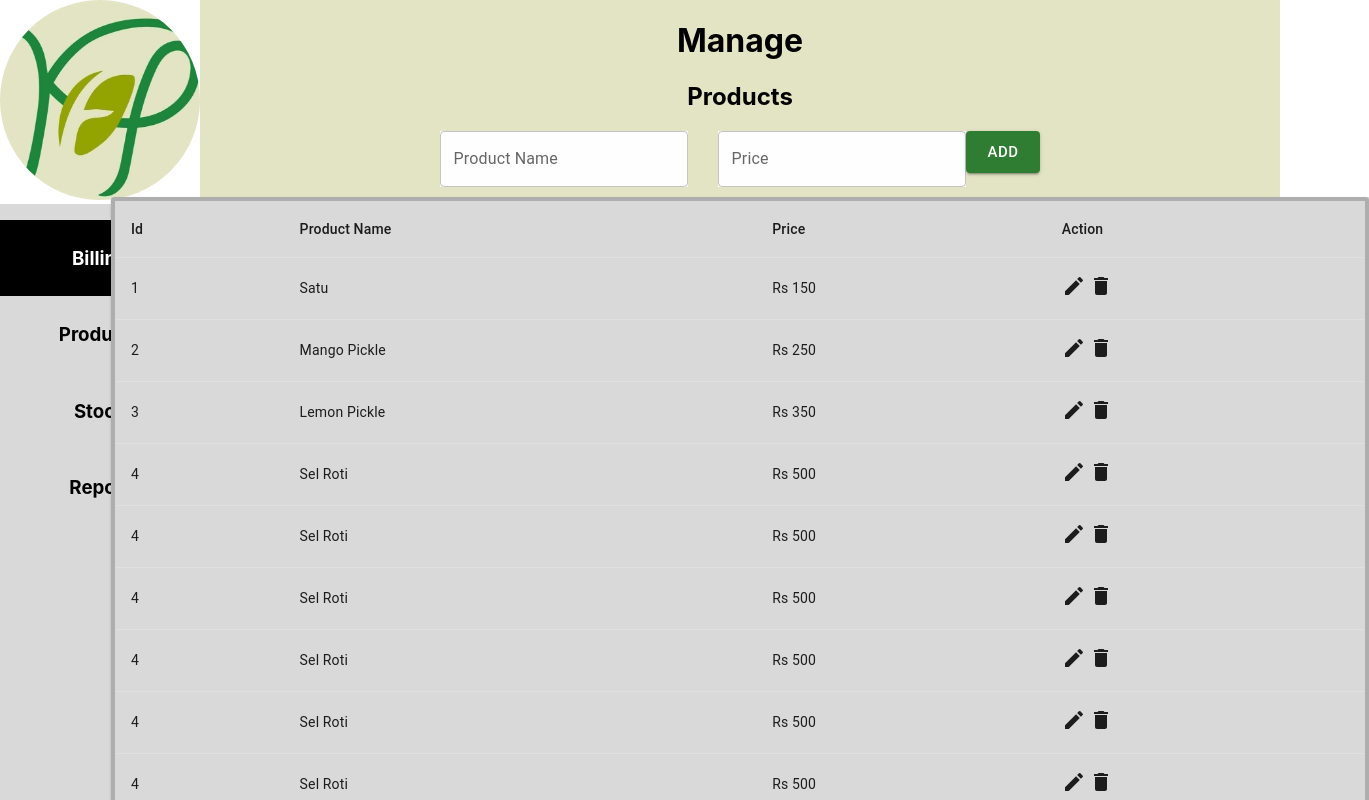
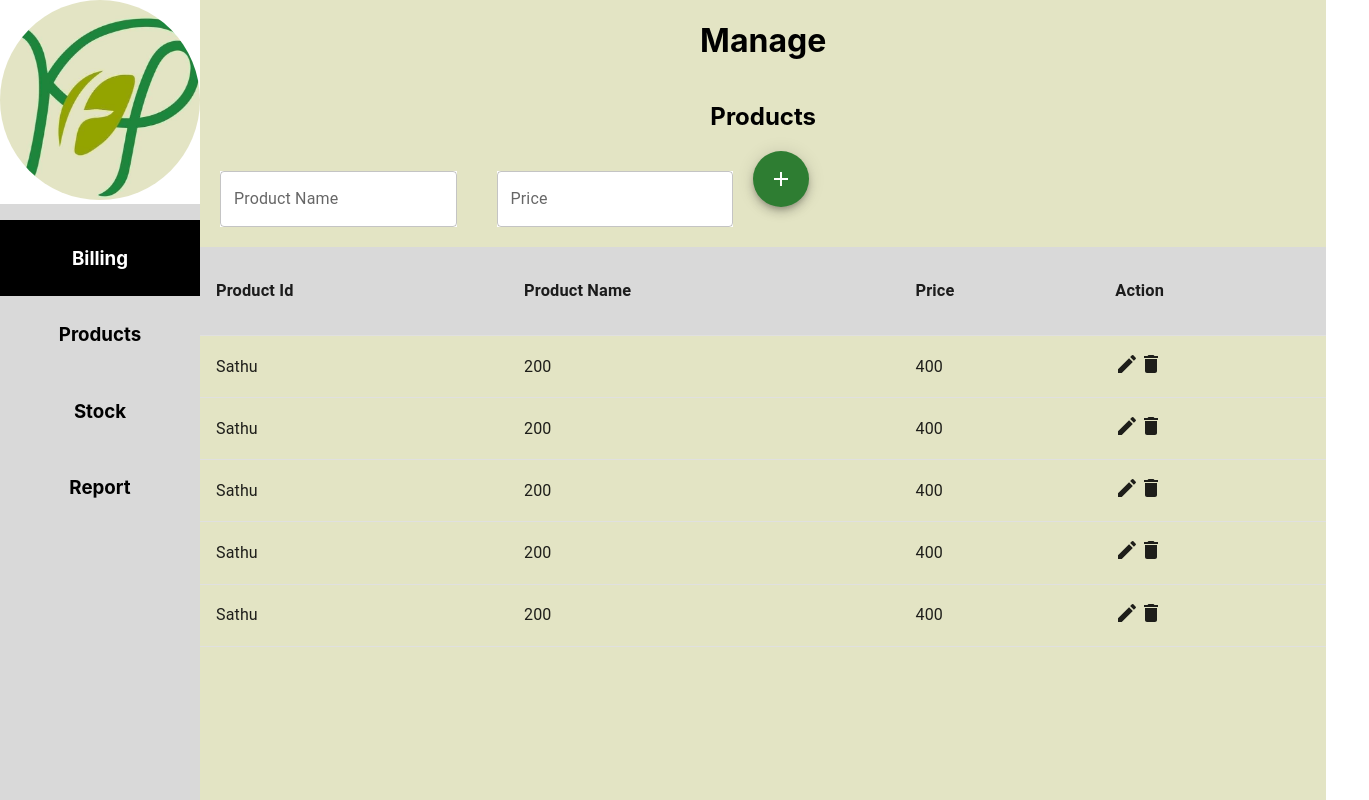
Before and after one commit to unchhohang/Kalpa, a React (Create React App) app: page /products in a window 1280 px wide. Shown: the top 800 px of the page, 1369 px wide, since content can reach past the window. Built offline with nearby package versions, Linux system fonts and the light colour scheme.

Commit message:
Front page is almost ready

```diff
--- a/package.json
+++ b/package.json
@@ -6,13 +6,14 @@
     "@emotion/react": "^11.10.5",
     "@emotion/styled": "^11.10.5",
     "@material-ui/styles": "^4.11.5",
-    "@mui/icons-material": "^5.10.15",
-    "@mui/material": "^5.10.15",
+    "@mui/icons-material": "^5.10.16",
+    "@mui/material": "^5.10.16",
     "@mui/styled-engine-sc": "^5.10.14",
     "@mui/x-date-pickers": "^5.0.9",
     "@testing-library/jest-dom": "^5.16.5",
     "@testing-library/react": "^13.4.0",
     "@testing-library/user-event": "^13.5.0",
+    "axios": "^1.2.0",
     "moment": "^2.29.4",
     "react": "^18.2.0",
     "react-dom": "^18.2.0",
--- a/src/component/DateReport.jsx
+++ b/src/component/DateReport.jsx
@@ -20,6 +20,7 @@ export default function DateReport(props) {
 
   return (
     <div>
+      <h1>Bill Section</h1>
       <div>
         <span>
           <DesktopDatePicker
--- a/src/component/Products.jsx
+++ b/src/component/Products.jsx
@@ -1,140 +1,245 @@
+/**
+ * Screen for billing
+ */
 
-import billingCss from '../css/products.module.css'
-import React from 'react';
-import Button from '@mui/material/Button';
-import Table from '@mui/material/Table';
-import TableBody from '@mui/material/TableBody';
-import TableCell from '@mui/material/TableCell';
-import TableContainer from '@mui/material/TableContainer';
-import TableHead from '@mui/material/TableHead';
-import TableRow from '@mui/material/TableRow';
-import Paper from '@mui/material/Paper';
-import TextField from '@mui/material/TextField';
-import EditIcon from '@mui/icons-material/Edit';
-import DeleteIcon from '@mui/icons-material/Delete';
-import { Stack } from '@mui/material';
+import {
+  Table,
+  TableBody,
+  TableCell,
+  TableContainer,
+  TableHead,
+  TableRow,
+  TextField,
+  Typography,
+} from "@mui/material";
+import EditIcon from "@mui/icons-material/Edit";
+import AddIcon from "@mui/icons-material/Add";
+import Delete from "@mui/icons-material/Delete";
+import { Fab } from "@mui/material";
+import ProductCss from "../css/products.module.css"
 
-function createData(id, name, price) {
-  return { id, name, price};
-}
-
-const rows = [
-  createData(1, "Satu", "Rs 150"),
-  createData(2, "Mango Pickle", "Rs 250"),
-  createData(3, "Lemon Pickle", "Rs 350"),
-  createData(4, "Sel Roti", "Rs 500"),
-  createData(4, "Sel Roti", "Rs 500"),
-  createData(4, "Sel Roti", "Rs 500"),
-  createData(4, "Sel Roti", "Rs 500"),
-  createData(4, "Sel Roti", "Rs 500"),
-  createData(4, "Sel Roti", "Rs 500"),
-  createData(4, "Sel Roti", "Rs 500"),
-  createData(4, "Sel Roti", "Rs 500"),
-  createData(1, "Satu", "Rs 150"),
-  createData(2, "Mango Pickle", "Rs 250"),
-  createData(3, "Lemon Pickle", "Rs 350"),
-  createData(4, "Sel Roti", "Rs 500"),
-  createData(4, "Sel Roti", "Rs 500"),
-  createData(4, "Sel Roti", "Rs 500"),
-  createData(4, "Sel Roti", "Rs 500"),
-  createData(4, "Sel Roti", "Rs 500"),
-  createData(4, "Sel Roti", "Rs 500"),
-  createData(4, "Sel Roti", "Rs 500"),
-  createData(4, "Sel Roti", "Rs 500")
-];
-
-const tableStyling = {
-  padding: "20px 40px"
-};
-
-function Products() {
+export default function Billing() {
   return (
-    <div className="container" style={{'min-width': "80vw"}}>
-    <div>
-      <div>
+    <div className="container">
       <h1>Manage</h1>
       <h2>Products</h2>
+
+      <div className="customer-inputs">
+        <div className="billing-customer-input">
+          <TextField
+            sx={{ borderColor: "#D9D9D9", backgroundColor: "#FFFFFF" }}
+            label="Product Name"
+            variant="outlined"
+          />
         </div>
+        <div className="billing-customer-input">
+          <TextField
+            sx={{ borderColor: "#D9D9D9", backgroundColor: "#FFFFFF" }}
+            label="Price"
+            variant="outlined"
+          />
         </div>
-    <form>
-    <TextField style={{
-    marginRight: "30px",
-    backgroundColor: "#FFFEFE"
-    }}
-     id="outlined-basic" label="Product Name" variant="outlined"/>
-    <TextField style={{
-      backgroundColor: "#FFFEFE"
-    }}
-    id="outlined-basic" label="Price" variant="outlined"/>
 
-    <Button
-    className="button"
-    variant="contained"
-    color="success"
-    size="large">
-    ADD
-    </Button>
-    </form>
-
-    <div className="table-container" style = {{'align-self':'center'}}   >
-      <TableContainer component={Paper}
-      sx={{
-        border: "4px solid rgba(0,0,0,0.2)",
-        backgroundColor: '#D9D9D9',
-        padding: 0,
-        width: 1250,
-        height: 750,
-        // margin: 10,
-        "&::-webkit-scrollbar": {
-          width: 10
-        },
-        "&::-webkit-scrollbar-track": {
-          backgroundColor: "#D9D9D9"
-        },
-        "&::-webkit-scrollbar-thumb": {
-          backgroundColor: "#9D9898",
-          borderRadius: 10
-        },
-        overflowX: "hidden"
-      }}>
-    <Table  sx={{
-          tableLayout: "auto",
-          width: "max-content"
-        }}/>
-      <Table aria-label="simple table">
-       <TableHead>
-
+        <Fab className="add-btn" size="large" color="success" aria-label="add">
+          <AddIcon />
+        </Fab>
+      </div>
+      <div>
+        <TableContainer className={ProductCss.producttable}>
+          <Table sx={{ minWidth: 650 }} aria-label="simple table">
+            <TableHead sx={{ backgroundColor: "#D9D9D9" }}>
               <TableRow>
-
-           <TableCell align="left">Id</TableCell>
-           <TableCell align="left">Product Name</TableCell>
-           <TableCell align="left">Price</TableCell>
-           <TableCell align="left">Action</TableCell>
-
+                <TableCell>
+                  <h3>Product Id</h3>
+                </TableCell>
+                <TableCell>
+                  <h3>Product Name</h3>
+                </TableCell>
+                <TableCell>
+                  <h3>Price</h3>
+                </TableCell>
+                <TableCell>
+                  <h3>Action</h3>
+                </TableCell>
               </TableRow>
             </TableHead>
             <TableBody>
-         {rows.map((row) => (
-            <TableRow key={row.right}>
-             <TableCell align="left">{row.id}</TableCell>
-             <TableCell align="left">{row.name}</TableCell>
-             <TableCell align="left">{row.price}</TableCell>
-             <TableCell align="left"><EditIcon/> <DeleteIcon/></TableCell>
-
+              <TableRow
+                // key={}
+                sx={{ "&:last-child td, &:last-child th": { border: 0 } }}
+              >
+                <TableCell>
+                  <Typography>Sathu</Typography>
+                </TableCell>
+                <TableCell>
+                  <Typography>200</Typography>
+                </TableCell>
+                <TableCell>
+                  <Typography>400</Typography>
+                </TableCell>
+                <TableCell align="left">
+                  <EditIcon />
+                  <Delete />
+                </TableCell>
               </TableRow>
-         ))}
+              <TableRow
+                // key={}
+                sx={{ "&:last-child td, &:last-child th": { border: 0 } }}
+              >
+                <TableCell>
+                  <Typography>Sathu</Typography>
+                </TableCell>
+                <TableCell>
+                  <Typography>200</Typography>
+                </TableCell>
+                <TableCell>
+                  <Typography>400</Typography>
+                </TableCell>
+                <TableCell align="left">
+                  <EditIcon />
+                  <Delete />
+                </TableCell>
+              </TableRow>
+              <TableRow
+                // key={}
+                sx={{ "&:last-child td, &:last-child th": { border: 0 } }}
+              >
+                <TableCell>
+                  <Typography>Sathu</Typography>
+                </TableCell>
+                <TableCell>
+                  <Typography>200</Typography>
+                </TableCell>
+                <TableCell>
+                  <Typography>400</Typography>
+                </TableCell>
+                <TableCell align="left">
+                  <EditIcon />
+                  <Delete />
+                </TableCell>
+              </TableRow>
+              <TableRow
+                // key={}
+                sx={{ "&:last-child td, &:last-child th": { border: 0 } }}
+              >
+                <TableCell>
+                  <Typography>Sathu</Typography>
+                </TableCell>
+                <TableCell>
+                  <Typography>200</Typography>
+                </TableCell>
+                <TableCell>
+                  <Typography>400</Typography>
+                </TableCell>
+                <TableCell align="left">
+                  <EditIcon />
+                  <Delete />
+                </TableCell>
+              </TableRow>
+              <TableRow
+                // key={}
+                sx={{ "&:last-child td, &:last-child th": { border: 0 } }}
+              >
+                <TableCell>
+                  <Typography>Sathu</Typography>
+                </TableCell>
+                <TableCell>
+                  <Typography>200</Typography>
+                </TableCell>
+                <TableCell>
+                  <Typography>400</Typography>
+                </TableCell>
+                <TableCell align="left">
+                  <EditIcon />
+                  <Delete />
+                </TableCell>
+              </TableRow>
+              <TableRow
+                // key={}
+                sx={{ "&:last-child td, &:last-child th": { border: 0 } }}
+              >
+                <TableCell>
+                  <Typography>Sathu</Typography>
+                </TableCell>
+                <TableCell>
+                  <Typography>200</Typography>
+                </TableCell>
+                <TableCell>
+                  <Typography>400</Typography>
+                </TableCell>
+                <TableCell align="left">
+                  <EditIcon />
+                  <Delete />
+                </TableCell>
+              </TableRow>
+              <TableRow
+                // key={}
+                sx={{ "&:last-child td, &:last-child th": { border: 0 } }}
+              >
+                <TableCell>
+                  <Typography>Sathu</Typography>
+                </TableCell>
+                <TableCell>
+                  <Typography>200</Typography>
+                </TableCell>
+                <TableCell>
+                  <Typography>400</Typography>
+                </TableCell>
+                <TableCell align="left">
+                  <EditIcon />
+                  <Delete />
+                </TableCell>
+                </TableRow>
+                <TableRow>
+                <TableCell>
+                  <Typography>Sathu</Typography>
+                </TableCell>
+                <TableCell>
+                  <Typography>200</Typography>
+                </TableCell>
+                <TableCell>
+                  <Typography>400</Typography>
+                </TableCell>
+                <TableCell align="left">
+                  <EditIcon />
+                  <Delete />
+                </TableCell>
+                </TableRow>
+                <TableRow>
+                <TableCell>
+                  <Typography>Sathu</Typography>
+                </TableCell>
+                <TableCell>
+                  <Typography>200</Typography>
+                </TableCell>
+                <TableCell>
+                  <Typography>400</Typography>
+                </TableCell>
+                <TableCell align="left">
+                  <EditIcon />
+                  <Delete />
+                </TableCell>
+                </TableRow>
+                <TableRow>
+                <TableCell>
+                  <Typography>Sathu</Typography>
+                </TableCell>
+                <TableCell>
+                  <Typography>200</Typography>
+                </TableCell>
+                <TableCell>
+                  <Typography>400</Typography>
+                </TableCell>
+                <TableCell align="left">
+                  <EditIcon />
+                  <Delete />
+                </TableCell>
+              </TableRow>
             </TableBody>
-
-
           </Table>
-
-
         </TableContainer>
       </div>
+      <div></div>
     </div>
-
-
-  )
+  );
 }
-
-export default Products
--- a/src/component/Stock.jsx
+++ b/src/component/Stock.jsx
@@ -1,108 +1,136 @@
-/*
-* Stock screen component
+/**
+ * Screen for Stock
  */
 
-import React from 'react';
-import Table from '@mui/material/Table';
-import TableBody from '@mui/material/TableBody';
-import TableCell from '@mui/material/TableCell';
-import TableContainer from '@mui/material/TableContainer';
-import TableHead from '@mui/material/TableHead';
-import TableRow from '@mui/material/TableRow';
-import Paper from '@mui/material/Paper';
-import TextField from '@mui/material/TextField';
+ import {
+  Table,
+  TableBody,
+  TableCell,
+  TableContainer,
+  TableHead,
+  TableRow,
+  Typography,
+} from "@mui/material";
 import EditIcon from '@mui/icons-material/Edit';
-import DeleteIcon from '@mui/icons-material/Delete';
-import "../css/main.css";
-
-function createData( no,name, quantity) {
-  return { no, name, quantity};
-}
-
-const rows = [
-  createData("1","Satu", " 150"),
-  createData("2", "Mango Pickle", " 250"),
-  createData( "3","Lemon Pickle", " 350"),
-  createData( "4","Sel Roti", " 500"),
-  createData("5","Satu", " 150"),
-  createData( "6","Mango Pickle", " 250"),
-  createData( "7","Lemon Pickle", " 350"),
-  createData( "8","Sel Roti", " 500"),
-  createData("9","Satu", " 150"),
-  createData("10", "Mango Pickle", " 250"),
-  createData( "11","Lemon Pickle", " 350"),
-  createData( "12","Sel Roti", " 500"),
-  createData("13","Satu", " 150"),
-  createData( "14","Mango Pickle", " 250"),
-  createData( "15","Lemon Pickle", " 350"),
-  createData( "16","Sel Roti", " 500")
+import Delete from "@mui/icons-material/Delete";
 
 
-];
+export default function Billing() {
+  return (
+    <div className="container">
+      <h1>Manage</h1>
+      <h2>Stock</h2>
 
-function Stock() {
-  return (
-    <div className="container" style={{'min-width': "80vw"}}>
+
 
       <div>
-        <h1>Manage</h1>
-        <h2>Stock</h2>
-      </div>
-
-    <div className="table-container" style = {{'align-self':'center'}}   >
-      <TableContainer component={Paper}
-      sx={{
-        border: "2px solid rgba(0,0,0,0.2)",
-        backgroundColor: '#D9D9D9',
-        padding: 1,
-        width: 1250,
-        height: 750,
-        // margin: 10,
-        "&::-webkit-scrollbar": {
-          width: 10
-        },
-        "&::-webkit-scrollbar-track": {
-          backgroundColor: "#D9D9D9"
-        },
-        "&::-webkit-scrollbar-thumb": {
-          backgroundColor: "#9D9898",
-          borderRadius: 20
-        },
-        overflowX: "hidden"
-      }}>
-    <Table  sx={{
-          tableLayout: "auto",
-          width: "max-content"
-        }}/>
-      <Table aria-label="simple table">
-       <TableHead>
+        <TableContainer className="billing-action-table">
+          <Table sx={{ minWidth: 650}} aria-label="simple table">
+            <TableHead sx={{backgroundColor: '#D9D9D9'}}>
               <TableRow>
-           <TableCell align="right">No</TableCell>
-           <TableCell align="right">Stock Name</TableCell>
-           <TableCell align="right">Quantity</TableCell>
-           <TableCell align="right">Action</TableCell>
-
+                <TableCell>
+                  <h3>Stock Name</h3>
+                </TableCell>
+                <TableCell>
+                  <h3>Quantity</h3>
+                </TableCell>
+                <TableCell>
+                  <h3>Action</h3>
+                </TableCell>
               </TableRow>
             </TableHead>
             <TableBody>
-         {rows.map((row) => (
-            <TableRow key={row.right}>
-             <TableCell align="right">{row.no}</TableCell>
-             <TableCell align="right">{row.name}</TableCell>
-             <TableCell align="right">{row.quantity}</TableCell>
-             <TableCell align="right"><EditIcon/></TableCell>
+              <TableRow
+                // key={}
+                sx={{ "&:last-child td, &:last-child th": { border: 0 } }}
+              >
+                <TableCell>
+                  <Typography>Sathu</Typography>
+                </TableCell>
+                <TableCell>
+                  <Typography>200</Typography>
+                </TableCell>
+                <TableCell align="left">
+                  <EditIcon/><Delete/>
+                </TableCell>
               </TableRow>
-         ))}
+              <TableRow
+                // key={}
+                sx={{ "&:last-child td, &:last-child th": { border: 0 } }}
+              >
+                <TableCell>
+                  <Typography>Sathu</Typography>
+                </TableCell>
+                <TableCell>
+                  <Typography>200</Typography>
+                </TableCell>
+                <TableCell align="left"><EditIcon/><Delete/></TableCell>
+              </TableRow>
+              <TableRow
+                // key={}
+                sx={{ "&:last-child td, &:last-child th": { border: 0 } }}
+              >
+                <TableCell>
+                  <Typography>Sathu</Typography>
+                </TableCell>
+                <TableCell>
+                  <Typography>200</Typography>
+                </TableCell>
+                <TableCell align="left"><EditIcon/><Delete/></TableCell>
+              </TableRow>
+              <TableRow
+                // key={}
+                sx={{ "&:last-child td, &:last-child th": { border: 0 } }}
+              >
+                <TableCell>
+                  <Typography>Sathu</Typography>
+                </TableCell>
+                <TableCell>
+                  <Typography>200</Typography>
+                </TableCell>
+                <TableCell align="left"><EditIcon/><Delete/></TableCell>
+              </TableRow>
+              <TableRow
+                // key={}
+                sx={{ "&:last-child td, &:last-child th": { border: 0 } }}
+              >
+                <TableCell>
+                  <Typography>Sathu</Typography>
+                </TableCell>
+                <TableCell>
+                  <Typography>200</Typography>
+                </TableCell>
+                <TableCell align="left"><EditIcon/><Delete/></TableCell>
+              </TableRow>
+              <TableRow
+                // key={}
+                sx={{ "&:last-child td, &:last-child th": { border: 0 } }}
+              >
+                <TableCell>
+                  <Typography>Sathu</Typography>
+                </TableCell>
+                <TableCell>
+                  <Typography>200</Typography>
+                </TableCell>
+                <TableCell align="left"><EditIcon/><Delete/></TableCell>
+              </TableRow>
+              <TableRow
+                // key={}
+                sx={{ "&:last-child td, &:last-child th": { border: 0 } }}
+              >
+                <TableCell>
+                  <Typography>Sathu</Typography>
+                </TableCell>
+                <TableCell>
+                  <Typography>200</Typography>
+                </TableCell>
+                <TableCell align="left"><EditIcon/><Delete/></TableCell>
+              </TableRow>
             </TableBody>
           </Table>
-
-
         </TableContainer>
       </div>
-
+      <div></div>
     </div>
-
-  )
+  );
 }
-
-export default Stock
--- a/src/css/main.css
+++ b/src/css/main.css
@@ -97,7 +97,7 @@
 
 .billing-action-table {
   overflow: auto;
-  height: 30vh;
+  height: 50vh;
   /* margin: 10px;
   padding: 10px; */
 }
--- a/src/css/products.module.css
+++ b/src/css/products.module.css
@@ -2,4 +2,14 @@
 .products-bg{
     background-color: #E3E4C4;
     margin: 10px;
-}
+  }
+  .producttable{
+    overflow: auto;
+    height: 50vh;
+  }
+
+  .add-btn{
+    position: relative;
+  left: 23vw;
+  top: 22px;
+  }
```
Also changed, not shown: src/component/Billing.jsx (+13 -20 lines), 1 other file (tests, documents, lock files or other folders). Lines whose indentation alone changed are shown as unchanged.
